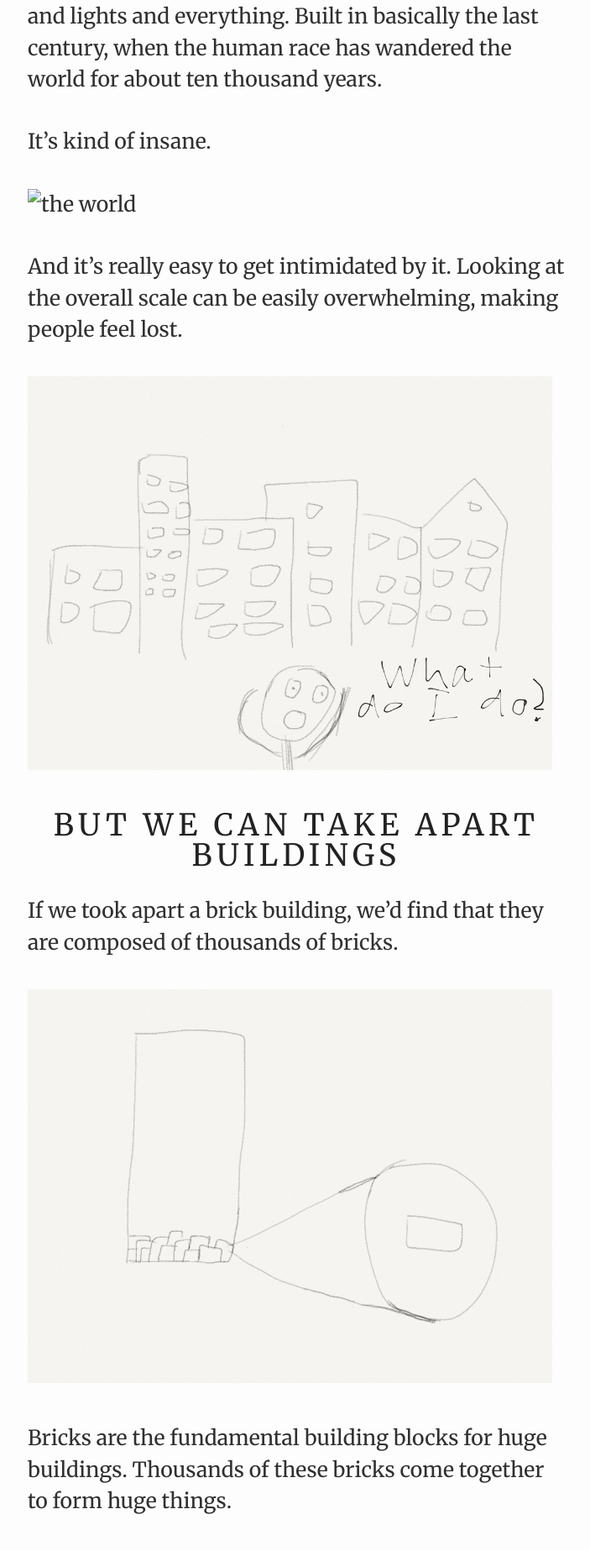
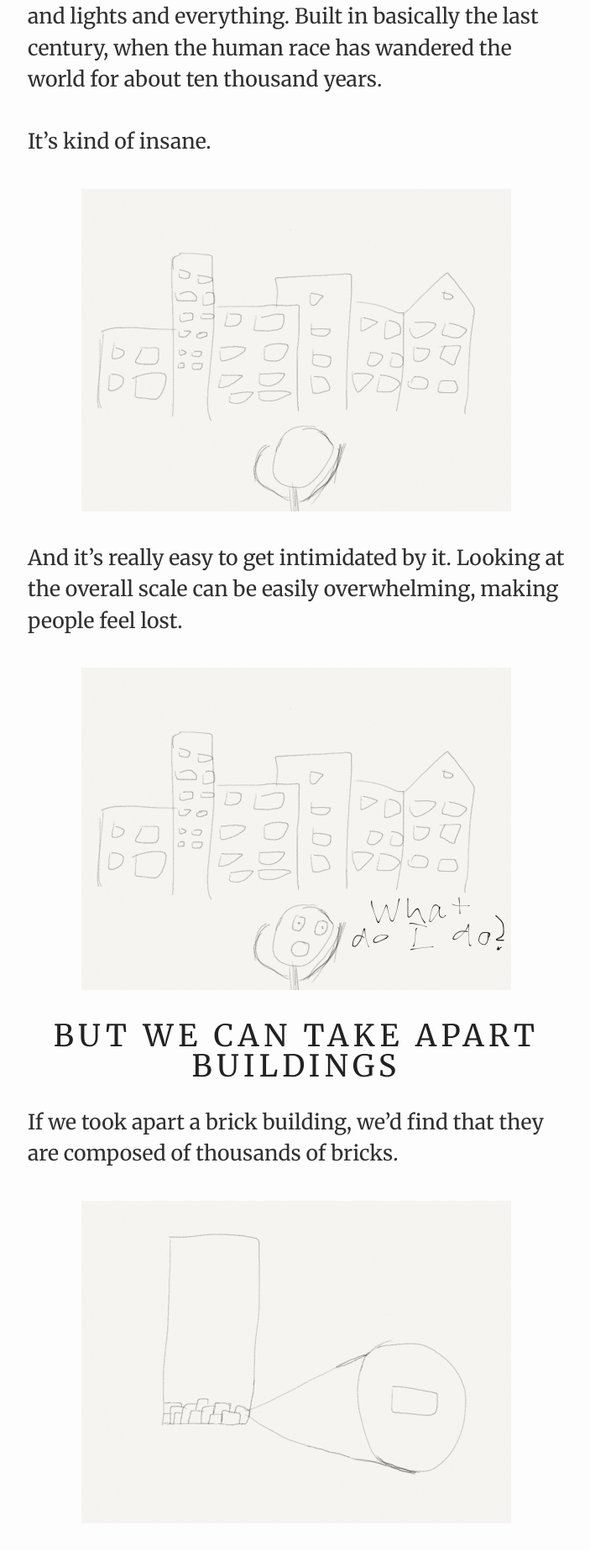
Before and after one commit to irosenb/blog, a Jekyll site: the page built from _posts/2013-07-30-a-fluid-world.markdown, in a window 1280 px wide. Shown: the part 649-2496 px from the top of the page at 84% size, without its empty margins (287-990 px from the left). Built offline with Jekyll 4.4.1, drawn with Linux system fonts in a browser that asks for light colours; Markdown is read by kramdown in place of the engine named in the settings.

Commit message:
added tweet support

```diff
--- a/_layouts/default.html
+++ b/_layouts/default.html
@@ -8,8 +8,9 @@
 
         <!-- Google Fonts -->
         <link href='http://fonts.googleapis.com/css?family=Merriweather:400,300,300italic,400italic,700,700italic,900,900italic' rel='stylesheet' type='text/css'>
-        <link href='http://fonts.googleapis.com/css?family=Lato:900&subset=latin,latin-ext' rel='stylesheet' type='text/css'>
-        <link href='http://fonts.googleapis.com/css?family=Lato:300,400,700' rel='stylesheet' type='text/css'>
+       <!--  <link href='http://fonts.googleapis.com/css?family=Lato:900&subset=latin,latin-ext' rel='stylesheet' type='text/css'> -->
+       <link href='http://fonts.googleapis.com/css?family=Noticia+Text:400,400italic,700,700italic' rel='stylesheet' type='text/css'>
+        <link href='http://fonts.googleapis.com/css?family=Lato:300,400,700,900' rel='stylesheet' type='text/css'>
 
         <!-- <link href='http://fonts.googleapis.com/css?family=Ubuntu' rel='stylesheet' type='text/css'> -->
 
--- /dev/null
+++ b/_plugins/tweet_tag.rb
@@ -0,0 +1,97 @@
+# A Liquid tag for Jekyll sites that allows embedding tweets using Twitter's
+# oEmbed API, and showing the tweet as a blockquote for non-JavaScript enabled
+# browsers and readers.
+#
+# Author: Scott W. Bradley
+# Source URL: https://github.com/scottwb/jekyll-tweet-tag
+#
+# Example usage:
+#   {% tweet https://twitter.com/DEVOPS_BORAT/status/159849628819402752 %}
+#
+# Documentation:
+#   https://github.com/scottwb/jekyll-tweet-tag/blob/master/README.md
+#
+require 'json'
+require 'digest/md5'
+require 'net/http'
+
+module Jekyll
+  class TweetTag < Liquid::Tag
+
+    TWITTER_OEMBED_URL = "https://api.twitter.com/1/statuses/oembed.json"
+
+    def initialize(tag_name, text, tokens)
+      super
+      @text           = text
+      @cache_disabled = false
+      @cache_folder   = File.expand_path "../.tweet-cache", File.dirname(__FILE__)
+      FileUtils.mkdir_p @cache_folder
+    end
+
+    def render(context)
+      args       = @text.split(/\s+/).map(&:strip)
+      api_params = {'url' => args.shift}
+
+      args.each do |arg|
+        k,v = arg.split('=').map(&:strip)
+        if k && v
+          if v =~ /^'(.*)'$/
+            v = $1
+          end
+          api_params[k] = v
+        end
+      end
+
+      html_output_for(api_params)
+    end
+
+    def html_output_for(api_params)
+      body = "Tweet could not be processed"
+      if response = cached_response(api_params) || live_response(api_params)
+        body = response['html'] || response['error'] || body
+      end
+      "<div class='embed tweet'>#{body}</div>"
+    end
+
+    def cache(api_params, data)
+      cache_file = cache_file_for(api_params)
+      File.open(cache_file, "w") do |f|
+        f.write(data)
+      end
+    end
+
+    def cached_response(api_params)
+      return nil if @cache_disabled
+      cache_file = cache_file_for(api_params)
+      JSON.parse(File.read(cache_file)) if File.exist?(cache_file)
+    end
+
+    def url_params_for(api_params)
+      api_params.keys.sort.map do |k|
+        "#{CGI::escape(k)}=#{CGI::escape(api_params[k])}"
+      end.join('&')
+    end
+
+    def cache_file_for(api_params)
+      filename = "#{Digest::MD5.hexdigest(url_params_for(api_params))}.cache"
+      File.join(@cache_folder, filename)
+    end
+
+    def live_response(api_params)
+      api_uri = URI.parse(TWITTER_OEMBED_URL + "?#{url_params_for(api_params)}")
+      response = Net::HTTP.get(api_uri.host, api_uri.request_uri)
+      cache(api_params, response) unless @cache_disabled
+      JSON.parse(response)
+    end
+  end
+
+  class TweetTagNoCache < TweetTag
+    def initialize(tag_name, text, token)
+      super
+      @cache_disabled = true
+    end
+  end
+end
+
+Liquid::Template.register_tag('tweet', Jekyll::TweetTag)
+Liquid::Template.register_tag('tweetnocache', Jekyll::TweetTagNoCache)
--- /dev/null
+++ b/_plugins/tweet_tag.rb.html
@@ -0,0 +1,102 @@
+<!-- Generator: GNU source-highlight 3.1.7
+by Lorenzo Bettini
+http://www.lorenzobettini.it
+http://www.gnu.org/software/src-highlite -->
+<pre><tt><i><font color="#9A1900"># A Liquid tag for Jekyll sites that allows embedding tweets using Twitter's</font></i>
+<i><font color="#9A1900"># oEmbed API, and showing the tweet as a blockquote for non-JavaScript enabled</font></i>
+<i><font color="#9A1900"># browsers and readers.</font></i>
+<i><font color="#9A1900">#</font></i>
+<i><font color="#9A1900"># Author: Scott W. Bradley</font></i>
+<i><font color="#9A1900"># Source URL: https://github.com/scottwb/jekyll-tweet-tag</font></i>
+<i><font color="#9A1900">#</font></i>
+<i><font color="#9A1900"># Example usage:</font></i>
+<i><font color="#9A1900">#   {% tweet https://twitter.com/DEVOPS_BORAT/status/159849628819402752 %}</font></i>
+<i><font color="#9A1900">#</font></i>
+<i><font color="#9A1900"># Documentation:</font></i>
+<i><font color="#9A1900">#   https://github.com/scottwb/jekyll-tweet-tag/blob/master/README.md</font></i>
+<i><font color="#9A1900">#</font></i>
+<b><font color="#000080">require</font></b> <font color="#FF0000">'json'</font>
+<b><font color="#000080">require</font></b> <font color="#FF0000">'digest/md5'</font>
+<b><font color="#000080">require</font></b> <font color="#FF0000">'net/http'</font>
+
+<b><font color="#0000FF">module</font></b> Jekyll
+  <b><font color="#0000FF">class</font></b> TweetTag <font color="#990000">&lt;</font> Liquid<font color="#990000">::</font>Tag
+
+    TWITTER_OEMBED_URL <font color="#990000">=</font> <font color="#FF0000">"https://api.twitter.com/1/statuses/oembed.json"</font>
+
+    <b><font color="#0000FF">def</font></b> initialize<font color="#990000">(</font>tag_name<font color="#990000">,</font> text<font color="#990000">,</font> tokens<font color="#990000">)</font>
+      <b><font color="#0000FF">super</font></b>
+      <font color="#009900">@text</font>           <font color="#990000">=</font> text
+      <font color="#009900">@cache_disabled</font> <font color="#990000">=</font> <b><font color="#0000FF">false</font></b>
+      <font color="#009900">@cache_folder</font>   <font color="#990000">=</font> File<font color="#990000">.</font>expand_path <font color="#FF0000">"../.tweet-cache"</font><font color="#990000">,</font> File<font color="#990000">.</font>dirname<font color="#990000">(</font><b><font color="#0000FF">__FILE__</font></b><font color="#990000">)</font>
+      FileUtils<font color="#990000">.</font>mkdir_p <font color="#009900">@cache_folder</font>
+    <b><font color="#0000FF">end</font></b>
+
+    <b><font color="#0000FF">def</font></b> render<font color="#990000">(</font>context<font color="#990000">)</font>
+      args       <font color="#990000">=</font> <font color="#009900">@text</font><font color="#990000">.</font>split<font color="#990000">(</font><font color="#FF6600">/\s+/</font><font color="#990000">).</font>map<font color="#990000">(&amp;:</font>strip<font color="#990000">)</font>
+      api_params <font color="#990000">=</font> <font color="#FF0000">{</font><font color="#FF0000">'url'</font> <font color="#990000">=&gt;</font> args<font color="#990000">.</font>shift<font color="#FF0000">}</font>
+
+      args<font color="#990000">.</font>each <b><font color="#0000FF">do</font></b> <font color="#990000">|</font>arg<font color="#990000">|</font>
+        k<font color="#990000">,</font>v <font color="#990000">=</font> arg<font color="#990000">.</font>split<font color="#990000">(</font><font color="#FF0000">'='</font><font color="#990000">).</font>map<font color="#990000">(&amp;:</font>strip<font color="#990000">)</font>
+        <b><font color="#0000FF">if</font></b> k <font color="#990000">&amp;&amp;</font> v
+          <b><font color="#0000FF">if</font></b> v <font color="#990000">=~</font> <font color="#FF6600">/^'(.*)'$/</font>
+            v <font color="#990000">=</font> <font color="#009900">$1</font>
+          <b><font color="#0000FF">end</font></b>
+          api_params<font color="#990000">[</font>k<font color="#990000">]</font> <font color="#990000">=</font> v
+        <b><font color="#0000FF">end</font></b>
+      <b><font color="#0000FF">end</font></b>
+
+      html_output_for<font color="#990000">(</font>api_params<font color="#990000">)</font>
+    <b><font color="#0000FF">end</font></b>
+
+    <b><font color="#0000FF">def</font></b> html_output_for<font color="#990000">(</font>api_params<font color="#990000">)</font>
+      body <font color="#990000">=</font> <font color="#FF0000">"Tweet could not be processed"</font>
+      <b><font color="#0000FF">if</font></b> response <font color="#990000">=</font> cached_response<font color="#990000">(</font>api_params<font color="#990000">)</font> <font color="#990000">||</font> live_response<font color="#990000">(</font>api_params<font color="#990000">)</font>
+        body <font color="#990000">=</font> response<font color="#990000">[</font><font color="#FF0000">'html'</font><font color="#990000">]</font> <font color="#990000">||</font> response<font color="#990000">[</font><font color="#FF0000">'error'</font><font color="#990000">]</font> <font color="#990000">||</font> body
+      <b><font color="#0000FF">end</font></b>
+      <font color="#FF0000">"&lt;div class='embed tweet'&gt;#{body}&lt;/div&gt;"</font>
+    <b><font color="#0000FF">end</font></b>
+
+    <b><font color="#0000FF">def</font></b> cache<font color="#990000">(</font>api_params<font color="#990000">,</font> data<font color="#990000">)</font>
+      cache_file <font color="#990000">=</font> cache_file_for<font color="#990000">(</font>api_params<font color="#990000">)</font>
+      File<font color="#990000">.</font>open<font color="#990000">(</font>cache_file<font color="#990000">,</font> <font color="#FF0000">"w"</font><font color="#990000">)</font> <b><font color="#0000FF">do</font></b> <font color="#990000">|</font>f<font color="#990000">|</font>
+        f<font color="#990000">.</font>write<font color="#990000">(</font>data<font color="#990000">)</font>
+      <b><font color="#0000FF">end</font></b>
+    <b><font color="#0000FF">end</font></b>
+
+    <b><font color="#0000FF">def</font></b> cached_response<font color="#990000">(</font>api_params<font color="#990000">)</font>
+      <b><font color="#0000FF">return</font></b> <b><font color="#0000FF">nil</font></b> <b><font color="#0000FF">if</font></b> <font color="#009900">@cache_disabled</font>
+      cache_file <font color="#990000">=</font> cache_file_for<font color="#990000">(</font>api_params<font color="#990000">)</font>
+      JSON<font color="#990000">.</font>parse<font color="#990000">(</font>File<font color="#990000">.</font>read<font color="#990000">(</font>cache_file<font color="#990000">))</font> <b><font color="#0000FF">if</font></b> File<font color="#990000">.</font>exist?<font color="#990000">(</font>cache_file<font color="#990000">)</font>
+    <b><font color="#0000FF">end</font></b>
+
+    <b><font color="#0000FF">def</font></b> url_params_for<font color="#990000">(</font>api_params<font color="#990000">)</font>
+      api_params<font color="#990000">.</font>keys<font color="#990000">.</font>sort<font color="#990000">.</font>map <b><font color="#0000FF">do</font></b> <font color="#990000">|</font>k<font color="#990000">|</font>
+        <font color="#FF0000">"#{CGI::escape(k)}=#{CGI::escape(api_params[k])}"</font>
+      <b><font color="#0000FF">end</font></b><font color="#990000">.</font>join<font color="#990000">(</font><font color="#FF0000">'&amp;'</font><font color="#990000">)</font>
+    <b><font color="#0000FF">end</font></b>
+
+    <b><font color="#0000FF">def</font></b> cache_file_for<font color="#990000">(</font>api_params<font color="#990000">)</font>
+      filename <font color="#990000">=</font> <font color="#FF0000">"#{Digest::MD5.hexdigest(url_params_for(api_params))}.cache"</font>
+      File<font color="#990000">.</font>join<font color="#990000">(</font><font color="#009900">@cache_folder</font><font color="#990000">,</font> filename<font color="#990000">)</font>
+    <b><font color="#0000FF">end</font></b>
+
+    <b><font color="#0000FF">def</font></b> live_response<font color="#990000">(</font>api_params<font color="#990000">)</font>
+      api_uri <font color="#990000">=</font> URI<font color="#990000">.</font>parse<font color="#990000">(</font>TWITTER_OEMBED_URL <font color="#990000">+</font> <font color="#FF0000">"?#{url_params_for(api_params)}"</font><font color="#990000">)</font>
+      response <font color="#990000">=</font> Net<font color="#990000">::</font>HTTP<font color="#990000">.</font>get<font color="#990000">(</font>api_uri<font color="#990000">.</font>host<font color="#990000">,</font> api_uri<font color="#990000">.</font>request_uri<font color="#990000">)</font>
+      cache<font color="#990000">(</font>api_params<font color="#990000">,</font> response<font color="#990000">)</font> <b><font color="#0000FF">unless</font></b> <font color="#009900">@cache_disabled</font>
+      JSON<font color="#990000">.</font>parse<font color="#990000">(</font>response<font color="#990000">)</font>
+    <b><font color="#0000FF">end</font></b>
+  <b><font color="#0000FF">end</font></b>
+
+  <b><font color="#0000FF">class</font></b> TweetTagNoCache <font color="#990000">&lt;</font> TweetTag
+    <b><font color="#0000FF">def</font></b> initialize<font color="#990000">(</font>tag_name<font color="#990000">,</font> text<font color="#990000">,</font> token<font color="#990000">)</font>
+      <b><font color="#0000FF">super</font></b>
+      <font color="#009900">@cache_disabled</font> <font color="#990000">=</font> <b><font color="#0000FF">true</font></b>
+    <b><font color="#0000FF">end</font></b>
+  <b><font color="#0000FF">end</font></b>
+<b><font color="#0000FF">end</font></b>
+
+Liquid<font color="#990000">::</font>Template<font color="#990000">.</font>register_tag<font color="#990000">(</font><font color="#FF0000">'tweet'</font><font color="#990000">,</font> Jekyll<font color="#990000">::</font>TweetTag<font color="#990000">)</font>
+Liquid<font color="#990000">::</font>Template<font color="#990000">.</font>register_tag<font color="#990000">(</font><font color="#FF0000">'tweetnocache'</font><font color="#990000">,</font> Jekyll<font color="#990000">::</font>TweetTagNoCache<font color="#990000">)</font>
+</tt></pre>
--- a/_posts/2013-07-30-a-fluid-world.markdown
+++ b/_posts/2013-07-30-a-fluid-world.markdown
@@ -12,7 +12,7 @@ We live in a huge world. In some ways, it's kind of mind boggling how we now hav
 
 It's kind of insane.
 
-![the world](../wimages/looking_upon_the_world.png "Look at this world")
+![the world](../images/looking_upon_the_world.png "Look at this world")
 
 And it's really easy to get intimidated by it. Looking at the overall scale can be easily overwhelming, making people feel lost.
 
--- a/css/main.css
+++ b/css/main.css
@@ -207,8 +207,10 @@ ul.posts span {
 }
 
 .post img {
-  width: 625px;
+  width: 80%;
   height: auto;
+  display: block;
+  margin: 0 auto;
 }
 
 .caret {
--- a/css/typography.css
+++ b/css/typography.css
@@ -97,8 +97,6 @@ hr {
     border-top: medium double #333;
     color: #333;
     text-align: center;
-/*    margin-right: auto;
-    margin-left: auto;*/
     width: 50%;
 }
 hr:after {
@@ -108,7 +106,7 @@ hr:after {
     top: -0.7em;
     font-size: 1.5em;
     padding: 0 0.25em;
-    background: white;
+    background: rgb(253, 253, 253);
     font-family: georgia, serif;
 }
 
```
Also changed, not shown: _posts/2013-09-10-why-teachers-dont-learn.markdown (+14 -1 lines), 1 other file.
